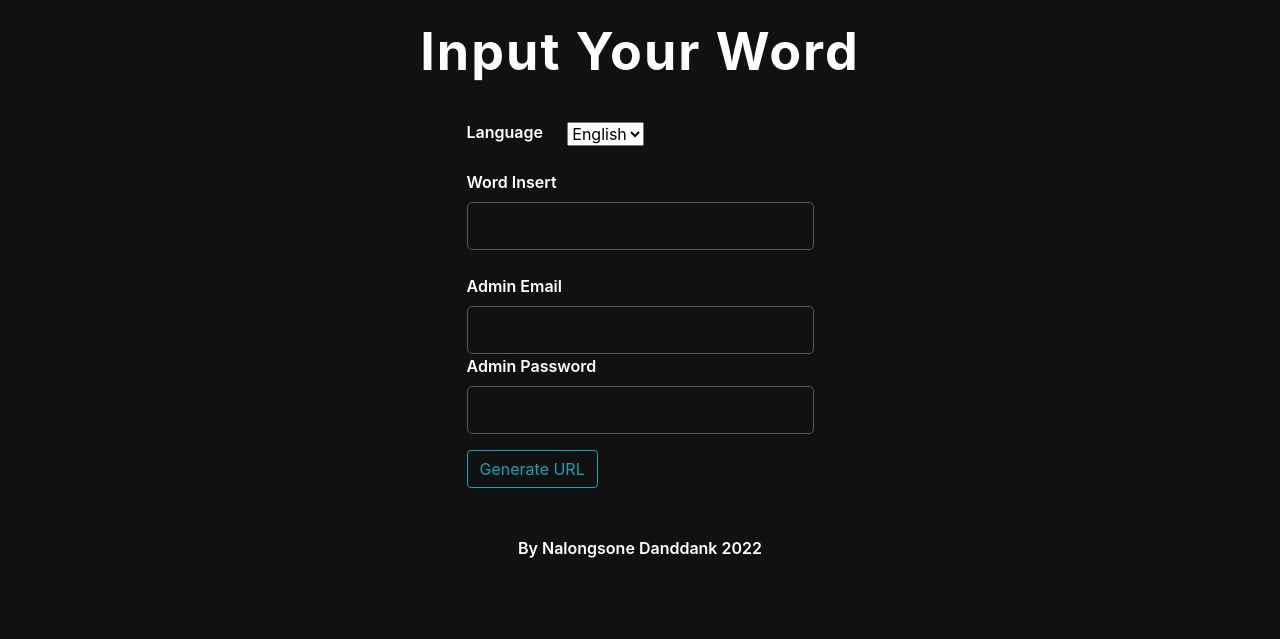
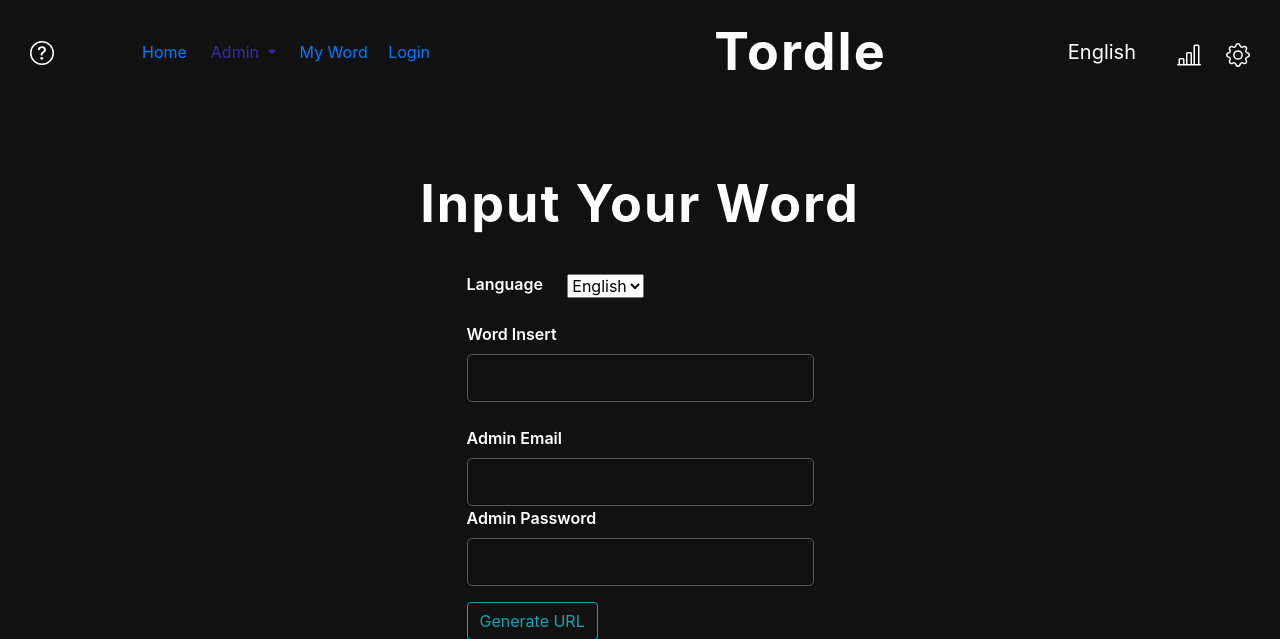
Before and after one commit to sjasthi/tordle, a Flask app: page /my_word in a window 1280 px wide. Shown: the top 639 px of the page. Run offline with Flask 2, Linux system fonts and the light colour scheme; parts of the project's set-up code (start-up, migrations or seed data) failed here and were passed over; some libraries are stand-ins or nearby versions.

Commit message:
add new links custom word list and system word list

```diff
--- a/helper.py
+++ b/helper.py
@@ -209,7 +209,7 @@ def insert_word(request, db):
             db.session.commit()
             result["word_insert"] = ""
             result["PASS"] = True
-            result["message"] = "Input English Word Success!"
+            result["message"] = "Input Telugu Word Success!"
             return result
     result["message"] = "The word already exit!"
     return result
@@ -280,3 +280,85 @@ def get_word_by_id(word_id):
     if cw.language == "Telugu":
         words["solution"] = getTeluguLogicalChars(cw.word)
     return {"words": words, "params": params}
+
+
+result = {
+    "language": "English",
+    "length": "all",
+    "num_page": 15,
+    "word_list": None,
+}
+
+
+def get_system_list(request):
+    page = request.args.get("page", 1, type=int)
+    english_list = English.query.order_by(English.length).paginate(
+        page=page, per_page=15
+    )
+    result["word_list"] = english_list
+    result["language"] = "English"
+    result["length"] = "all"
+    result["num_page"] = 15
+    return result
+
+
+def get_system_list_search(request):
+    length = "all"
+    language = "English"
+    num_page = 15
+    page = 1
+    if request.args:
+        language = request.args.get("language")
+        num_page = int(request.args.get("num_page", 15, type=int))
+        page = request.args.get("page", 1, type=int)
+        length = request.args.get("length", "all", type=int)
+    result = get_system_list(request)
+    if request.form:
+        num_page = int(request.form["num_page"])
+        length = request.form["length"]
+        language = request.form["language"]
+    word_list = None
+    if length == "all":
+        if language == "English":
+            word_list = English.query.order_by(English.length).paginate(
+                page=page, per_page=num_page
+            )
+        elif language == "Telugu":
+            word_list = Telugu.query.order_by(Telugu.length).paginate(
+                page=page, per_page=num_page
+            )
+    else:
+        length = int(length)
+        if language == "English":
+            word_list = English.query.filter(English.length == length).paginate(
+                page=page, per_page=num_page
+            )
+        elif language == "Telugu":
+            word_list = Telugu.query.filter(Telugu.length == length).paginate(
+                page=page, per_page=num_page
+            )
+
+    result["word_list"] = word_list
+    result["language"] = language
+    result["length"] = length
+    result["num_page"] = num_page
+    return result
+
+
+def get_custom_list(request):
+    length = "all"
+    language = "all"
+    num_page = 15
+    page = 1
+    email = "all"
+    words = CustomWord.query.order_by(CustomWord.length).paginate(
+        page=page, per_page=num_page
+    )
+    result = {
+        "language": language,
+        "length": length,
+        "num_page": num_page,
+        "word_list": words,
+        "email": email,
+    }
+    return result
--- a/main.py
+++ b/main.py
@@ -43,7 +43,7 @@ def home():
 
 
 # admin@ics499.com -> ics499
-@app.route("/admin")
+@app.route("/admin/input_word")
 def admin():
     result = {
         "language": "English",
@@ -53,20 +53,26 @@ def admin():
         "PASS": False,
         "message": "",
     }
-    if request.form:
-        print("admin")
-        print(request.form)
-    # insert_word(request, result)
-    return render_template("admin.html", result=result)
+    params = {
+        "length": 5,
+        "attempt": 6,
+        "language": result["language"],
+        "url": None,
+    }
+    return render_template("admin.html", params=params, result=result)
 
 
 # admin@ics499.com -> ics499
-@app.route("/admin", methods=["POST"])
+@app.route("/admin/input_word", methods=["POST"])
 def admin_input():
-    print("admin_input")
-    print(request.form)
     result = insert_word(request, db)
-    return render_template("admin.html", result=result)
+    params = {
+        "length": len(result["word_insert"]) if not result["word_insert"] else 5,
+        "attempt": 6,
+        "language": "English",
+        "url": None,
+    }
+    return render_template("admin.html", params=params, result=result)
 
 
 @app.route("/my_word", methods=["GET"])
@@ -79,13 +85,25 @@ def my_word():
         "PASS": False,
         "message": "",
     }
-    return render_template("my_word.html", result=result)
+    params = {
+        "length": 5,
+        "attempt": 6,
+        "language": result["language"],
+        "url": None,
+    }
+    return render_template("my_word.html", params=params, result=result)
 
 
 @app.route("/my_word", methods=["POST"])
 def my_word_post():
     result = generate_id(request, db)
-    return render_template("my_word.html", result=result)
+    params = {
+        "length": len(result["word_insert"]) if not result["word_insert"] else 5,
+        "attempt": 6,
+        "language": "English",
+        "url": None,
+    }
+    return render_template("my_word.html", params=params, result=result)
 
 
 @app.route("/my_word/<word_id>")
@@ -106,5 +124,17 @@ def custom_word_post(word_id):
     return render_template("index.html", words=words, params=params)
 
 
+@app.route("/admin/custom_list", methods=["GET", "POST"])
+def custom_list():
+    result = get_custom_list(request)
+    return render_template("custom_list.html", result=result, params=params)
+
+
+@app.route("/admin/system_list", methods=["GET", "POST"])
+def system_list_search():
+    result = get_system_list_search(request)
+    return render_template("system_list.html", result=result, params=params)
+
+
 if __name__ == "__main__":
     app.run(debug=True)
--- a/static/css/styles.css
+++ b/static/css/styles.css
@@ -323,4 +323,47 @@ a:visited {
 }
 
 
+/* Navbar container */
+
+
+/* ============ desktop view ============ */
+
+@media all and (min-width: 992px) {
+    .navbar .nav-item .dropdown-menu {
+        display: none;
+    }
+    .navbar .nav-item:hover .nav-link {}
+    .navbar .nav-item:hover .dropdown-menu {
+        display: block;
+    }
+    .navbar .nav-item .dropdown-menu {
+        margin-top: 0;
+    }
+}
+
+
+/* Dropdown button */
+
+.dropdown .dropbtn {
+    font-size: 16px;
+    border: none;
+    outline: none;
+    color: #362eac;
+    padding: 14px 16px;
+    background-color: inherit;
+    font-family: inherit;
+    /* Important for vertical align on mobile phones */
+    margin: 0;
+    /* Important for vertical align on mobile phones */
+}
+
+.table {
+    /* top: 30px; */
+    /* margin-left: 300px;
+    margin-right: 300px; */
+    max-width: 70.375rem;
+    padding: 0 1.5rem
+}
+
+
 /*# sourceMappingURL=style.css.map */
--- a/templates/admin.html
+++ b/templates/admin.html
@@ -1,4 +1,4 @@
-{% extends 'base.html' %} {% block content %}
+{% extends 'header.html' %} {% block body_content %}
 <nav class="navbar navbar-expand-md navbar-dark bg-steel ">
     <div class="container">
         <h1 class="nav-center navbar-brand me-4 ">Input Word</h1>
@@ -24,7 +24,7 @@
                 <br><label>Admin Email</label>
                 <input id="admin_email_input" class="form-control form-control-lg" type="text" autocomplete="off" name="admin_email" value="{{result.email}}">
                 <label>Admin Password</label>
-                <input id="admin_pwd_input" class="form-control form-control-lg" type="password" autocomplete="off" name="admin_pwd" value="{{result.pwd}}">
+                <input id="admin_pwd_input" maxlength="60" minlength="2" class="form-control form-control-lg" type="password" autocomplete="off" name="admin_pwd" value="{{result.pwd}}">
             </fieldset>
             <div class="form-group">
                 <button type="submit" id="submit" onclick="" class="btn btn-outline-info">INSERT</button>
@@ -36,4 +36,4 @@
     </div>
 </div>
 
-{% endblock content %}
+{% endblock body_content %}
--- a/templates/base.html
+++ b/templates/base.html
@@ -18,6 +18,8 @@
     <script type="text/javascript" src="{{ url_for('static', filename='js/html2canvas.min.js' ) }}"></script>
     <script type="text/javascript" src="{{ url_for('static', filename='js/main.js' ) }}"></script>
 
+
+
 </head>
 
 <body>
--- a/templates/header.html
+++ b/templates/header.html
@@ -4,8 +4,19 @@
     <nav class="navbar navbar-expand-md navbar-dark bg-steel ">
 
         <div class="container">
-            &ensp; &ensp; &ensp; <a href="{{ url_for('index') }}">Home</a> &ensp; <a href="{{ url_for('admin') }}">Admin</a> &ensp;
-            <a href="{{ url_for('my_word') }}">My Word</a> &ensp; &ensp; <a href="">Longin</a>
+            &ensp; &ensp; &ensp; <a href="{{ url_for('index') }}">Home</a> &ensp;
+            <div class="nav-item dropdown">
+                <div class="dropbtn nav-link  dropdown-toggle" data-bs-toggle="dropdown">Admin
+                </div>
+                <ul class="dropdown-menu">
+                    <li><a href="{{ url_for('admin') }}">Input New Word</a></li>
+                    <li><a class="dropdown-item" href="{{ url_for('custom_list') }}"> Custom List </a></li>
+                    <li><a class="dropdown-item" href="{{ url_for('system_list_search') }}"> System List </a></li>
+                </ul>
+
+            </div>
+            &ensp;
+            <a href="{{ url_for('my_word') }}">My Word</a> &ensp; &ensp; <a href="">Login</a>
             <h1 class="nav-center navbar-brand me-2 ">Tordle</h1>
             <div class="nav-right">
                 <span class="navbar-brand">{{params.language | title}}</span>
--- a/templates/my_word.html
+++ b/templates/my_word.html
@@ -1,4 +1,4 @@
-{% extends 'base.html' %} {% block content %}
+{% extends 'header.html' %} {% block body_content %}
 <nav class="navbar navbar-expand-md navbar-dark bg-steel ">
     <div class="container">
         <h1 class="nav-center navbar-brand me-4 ">Input Your Word</h1>
@@ -24,7 +24,7 @@
                 <br><label>Admin Email</label>
                 <input id="admin_email_input" class="form-control form-control-lg" type="text" autocomplete="off" name="email" value="{{result.email}}">
                 <label>Admin Password</label>
-                <input id="admin_pwd_input" class="form-control form-control-lg" type="password" autocomplete="off" name="pwd" value="{{result.pwd}}">
+                <input id="admin_pwd_input" maxlength="60" minlength="2" class="form-control form-control-lg" type="password" autocomplete="off" name="pwd" value="{{result.pwd}}">
             </fieldset>
             <div class="form-group">
                 <button type="submit" id="submit" onclick="" class="btn btn-outline-info">Generate URL</button>
@@ -36,4 +36,4 @@
     </div>
 </div>
 
-{% endblock content %}
+{% endblock body_content %}
```
Also changed, not shown: templates/custom_list.html (added, +82 -0 lines), templates/system_list.html (added, +74 -0 lines).
